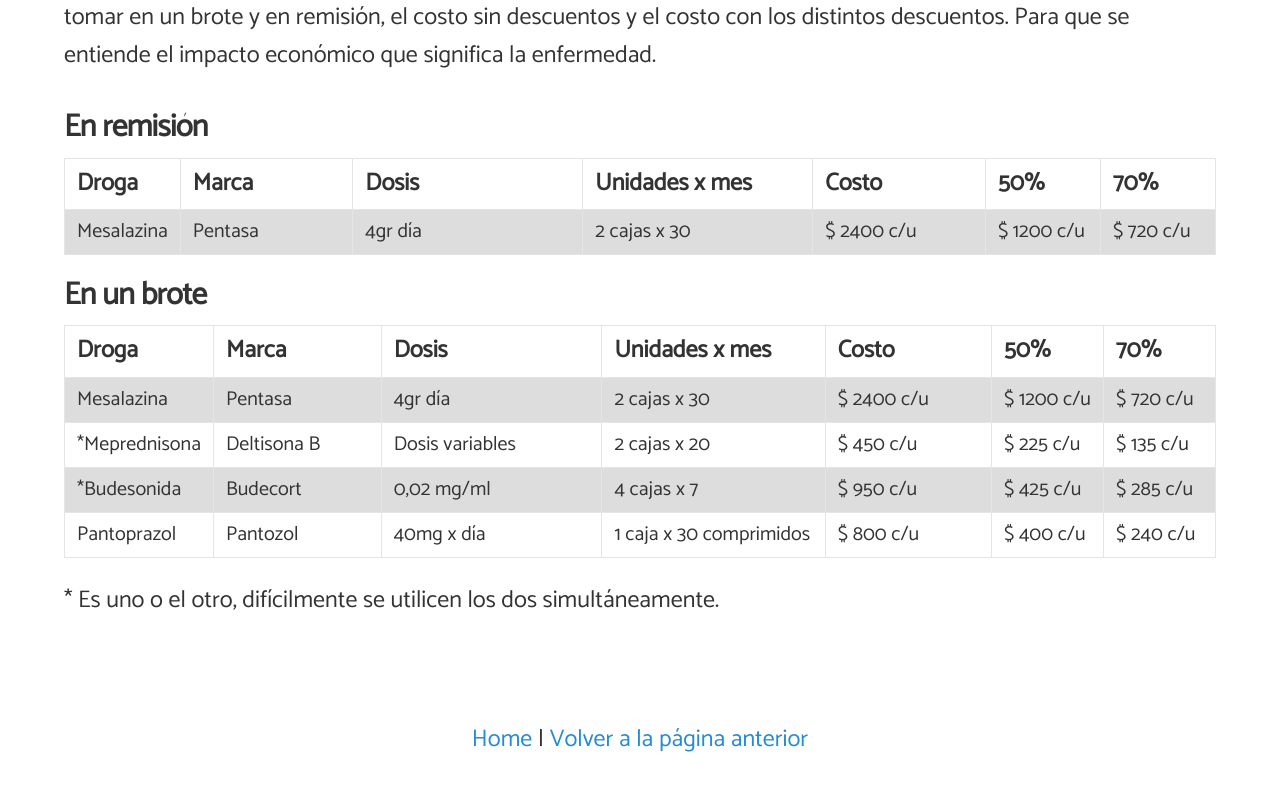
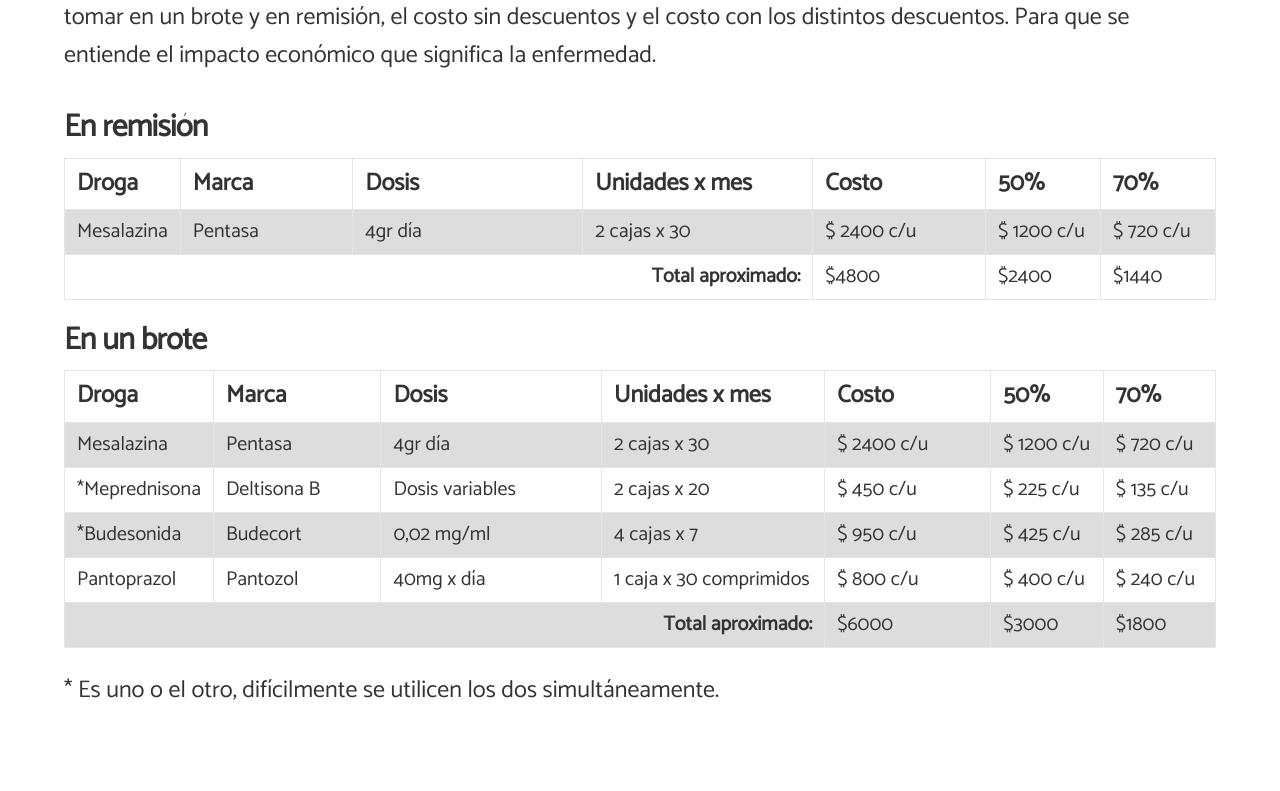
Before and after one commit to angelsimon/angelsimon.github.io, a Jekyll site: the page built from _posts/2016-09-16-curcuma-y-eii.md, in a window 1280 px wide and 900 px high, scrolled down 5096 px, cut to the strip 0-812 px from the top of the window. Shown: the top 791 px of the strip. Built offline with Jekyll 4.4.1, drawn with Linux system fonts in a browser that asks for light colours; nearby versions of some CDN libraries; comment, search, counter and statistics services are not loaded.

Commit message:
Update 2016-09-16-curcuma-y-eii.md

```diff
--- a/_posts/2016-09-16-curcuma-y-eii.md
+++ b/_posts/2016-09-16-curcuma-y-eii.md
@@ -78,6 +78,12 @@
 <td>$ 1200 c/u</td>
 <td>$ 720 c/u</td>
 </tr>
+<tr>
+<td colspan="4" style="text-align:right"><b>Total aproximado:</b></td>
+<td>$4800</td>
+<td>$2400</td>
+<td>$1440</td>
+</tr>
 </table>
 
 <h3>En un brote</h3>
@@ -127,6 +133,12 @@
 <td>$ 400 c/u</td>
 <td>$ 240 c/u</td>
 </tr>
+<tr>
+<td colspan="4" style="text-align:right"><b>Total aproximado:</b></td>
+<td>$6000</td>
+<td>$3000</td>
+<td>$1800</td>
+</tr>
 </table>
 <span>* Es uno o el otro, difícilmente se utilicen los dos simultáneamente.</span>
 <br>
```
